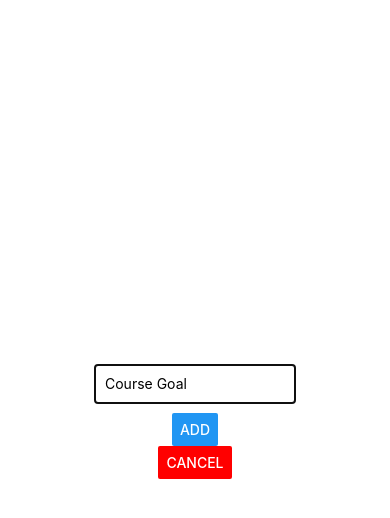
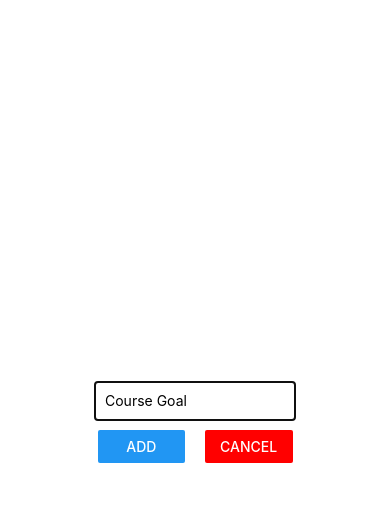
Before and after one commit to kuzirh/goals, a React Native app: screen / in a window 390 px wide. Both pictures are taken after a click on the button "ADD NEW GOAL". Shown: the top 518 px of the page. Built offline with nearby package versions, Linux system fonts and the light colour scheme.

Commit message:
basic todo app in typescript complete, will come back to add more features

```diff
--- a/src/components/GoalInput.tsx
+++ b/src/components/GoalInput.tsx
@@ -25,12 +25,18 @@ const GoalInput = (props: {
           onChangeText={goalInputHandler}
           value={enteredGoal}
         />
+        <View style={styles.buttonContainer}>
+          <View style={styles.button}>
             <Button title='Add' onPress={addGoalHandler} />
+          </View>
+          <View style={styles.button}>
             <Button
               title='CANCEL'
               color='red'
               onPress={() => props.onCancelAdd()}
             />
+          </View>
+        </View>
       </View>
     </Modal>
   );
@@ -49,6 +55,14 @@ const styles = StyleSheet.create({
     width: 200,
     marginBottom: 10,
   },
+  buttonContainer: {
+    flexDirection: 'row',
+    justifyContent: 'space-between',
+    width: '50%',
+  },
+  button: {
+    width: '45%',
+  },
 });
 
 export default GoalInput;
```
Lines whose indentation alone changed are shown as unchanged.
